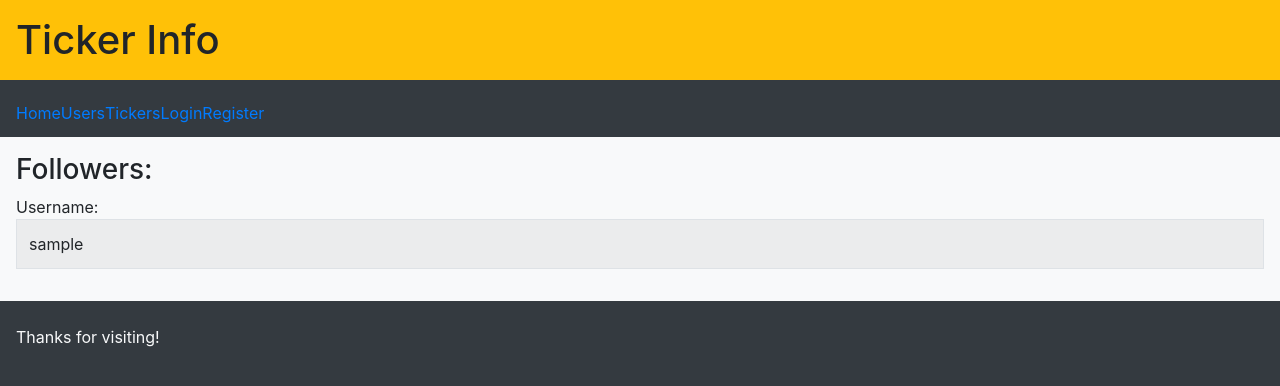
After one commit to l-j-g/ASX_DB-t3a3, a Flask app: page /tickers/1/info in a window 1280 px wide. The commit adds this page. Shown: the top 386 px of the page. Run offline with Flask 2, Linux system fonts and the light colour scheme; tables that the repository leaves empty hold one stand-in row (values such as "Sample post"); parts of the project's set-up code (start-up, migrations or seed data) failed here and were passed over; some libraries are stand-ins or nearby versions.

Commit message:
added ticker info page and view

```diff
--- a/asxApp/controllers/tickers_controller.py
+++ b/asxApp/controllers/tickers_controller.py
@@ -1,7 +1,10 @@
 from flask import Blueprint, jsonify, request, render_template, redirect, url_for
+from schemas.user_schema import UserSchema
 from main import db
 from models.tickers import Tickers
+from models.users import Users
 from schemas.ticker_schema import tickers_schema, ticker_schema
+from schemas.user_schema import users_schema, user_schema
 import locale
 from sqlalchemy import desc
 from flask_login import login_required, current_user
@@ -27,6 +30,7 @@ def get_tickers():
     return render_template("ticker_index.html", page_data=data, headers=headers)
 
 
+# "user": UserSchema.dump(current_user)
 
 @tickers.route("/tickers/orderway=<string:order>&groupby=<string:group>", methods=["GET"])
 def sort_tickers(order, group):
@@ -47,6 +51,19 @@ def sort_tickers(order, group):
        ticker['marketcap'] = locale.currency(ticker['marketcap'], grouping=True)
     return render_template("ticker_index.html", page_data=data, headers=headers)
 
+@tickers.route("/tickers/<string:ticker_id>/info", methods=["GET"])
+def get_info(ticker_id):
+    ticker = Tickers.query.get_or_404(ticker_id)
+    data = {
+    "page_title": "Ticker Info",
+    "ticker": ticker_schema.dump(ticker),
+    }
+
+
+
+    return render_template("ticker_info.html", page_data=data)
+
+
 @tickers.route("/tickers/<string:ticker_id>/add", methods=["GET"])
 @login_required
 def add_ticker(ticker_id):
--- a/asxApp/schemas/user_schema.py
+++ b/asxApp/schemas/user_schema.py
@@ -21,7 +21,8 @@ class UserSchema(ma.SQLAlchemyAutoSchema):
 
     tickers_followed = ma.Nested(
         "TickerSchema",
-        only=("ticker_id", "company_name")
+        only=("ticker_id", "company_name"),
+        many = True
     )
 
     def load_password(self, password):
@@ -33,9 +34,10 @@ class UserSchema(ma.SQLAlchemyAutoSchema):
 
     # Metadata for the class
     class Meta:
+        # This schema applies to the 'Users' model
         model = Users
+        # De-serialize the data to an instance of the model
         load_instance = True
-
 
 # Single user schema
 user_schema = UserSchema()
--- a/asxApp/templates/profile.html
+++ b/asxApp/templates/profile.html
@@ -25,11 +25,11 @@
                 <th>Company Name</th>
                 <th>Status</th>
             </tr>
+        <tbody>
         {% for ticker in current_user.followed_companies %}
-        <tbody>
             <tr>
                 <td>
-                    <a href="/tickers/{{ ticker.ticker_id }}/">{{ ticker.ticker_id }}</a>
+                    <a href="/tickers/{{ ticker.ticker_id }}/info">{{ ticker.ticker_id }}</a>
                 </td>
                 <td>
                     {{ ticker.company_name }}
@@ -38,8 +38,8 @@
                     <a href="/tickers/{{ ticker.ticker_id }}/remove">Remove</a>
                 </td>
             </tr>
+        {% endfor %}
         </tbody>
-        {% endfor %}
     </table>
     <hr/>
 {% endblock %}
--- /dev/null
+++ b/asxApp/templates/ticker_info.html
@@ -0,0 +1,22 @@
+{% extends "base.html" %}
+{% block content %}
+    <div>
+        <h3> Followers: </h3>
+    </div>
+    <table class="table table-striped table-bordered">
+        <thead>
+            <tr>
+                Username:
+            </tr>
+
+        </thead>
+        <tbody>
+        {% for user in page_data['ticker']['followers'] %}
+            <tr>
+                <td>
+                    {{ user.username}}
+                </td>
+            </tr>
+        {% endfor %}
+    </table>
+{% endblock %}
```
Also changed, not shown: asxApp/models/tickers.py (+18 -8 lines), asxApp/schemas/ticker_schema.py (+8 -2 lines), asxApp/templates/ticker_index.html (+8 -2 lines).
